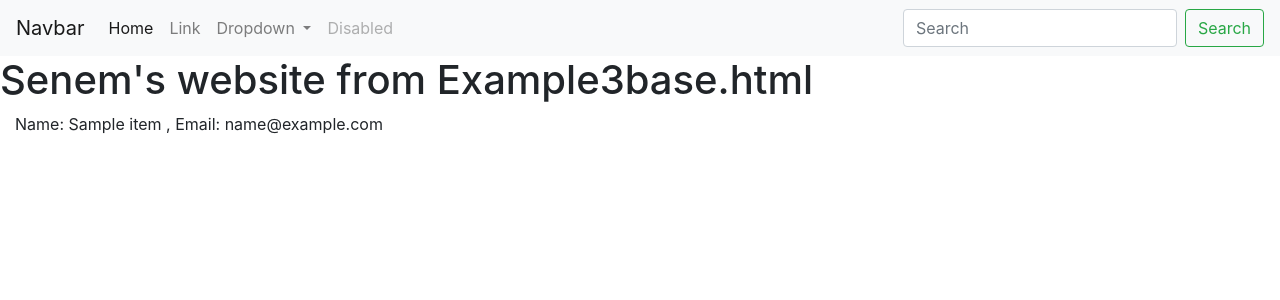
After one commit to senemaktas/Python-Programming, a Flask app: template FlaskExamples/templates/view.html in a window 1280 px wide. The commit adds this page. Shown: the top 300 px of the page. Run offline with Flask 2, Linux system fonts and the light colour scheme; the template is opened without the code that fills it: most values are stand-ins (such as "Sample title", 1, 10 or a date in 2020); some libraries are stand-ins or nearby versions.

Commit message:
Add files via upload

```diff
--- a/FlaskExamples/templates/Example3index.html
+++ b/FlaskExamples/templates/Example3index.html
@@ -3,5 +3,6 @@
 {% block title %}Home Page{% endblock %}
 
 {% block content %}
-<h1> test </h1>
+<h1> test from Example3index.html</h1>
+<image src="{{url_for('static',filename='images/flower.png')}}">
    {% endblock %}
--- a/FlaskExamples/templates/base.html
+++ b/FlaskExamples/templates/base.html
@@ -6,6 +6,7 @@
     <link rel="stylesheet" href="https://stackpath.bootstrapcdn.com/bootstrap/4.3.1/css/bootstrap.min.css"
     integrity="sha384-ggOyR0iXCbMQv3Xipma34MD+dH/1fQ784/j6cY/iJTQUOhcWr7x9JvoRxT2MZw1T"
     crossorigin="anonymous">
+    <link rel="stylesheet" type="text/css" href="{{ url_for('static' ,filename='styles/style.css') }}" >
     <title>{% block title %}{% endblock %}</title>
   </head>
 
@@ -48,8 +49,11 @@
       </nav>
 
    <h1>Senem's website from Example3base.html</h1>
-   {% block content %}
-   {% endblock %}
+
+   <div class="container-fluid">
+    {% block content %}
+    {% endblock %}
+   </div>
 
     <!-- jQuery first, then Popper.js, then Bootstrap JS -->
    <script src="https://code.jquery.com/jquery-3.3.1.slim.min.js" integrity="sha384-q8i/X+965DzO0rT7abK41JStQIAqVgRVzpbzo5smXKp4YfRvH+8abtTE1Pi6jizo" crossorigin="anonymous"></script>
--- a/FlaskExamples/templates/user.html
+++ b/FlaskExamples/templates/user.html
@@ -13,5 +13,11 @@
 	 {% endfor %}
   {% endif %}
 {% endwith %}
+
+<form action="#" method="POST">
+  <input type="email" name="email" placeholder="Enter email" value="{{email if email}}"/>
+  <input type="submit" value="submit"/>
+</form>
+
 <p>Welcome {{user}} this page is user page</p>
 {% endblock %}
--- /dev/null
+++ b/FlaskExamples/templates/view.html
@@ -0,0 +1,10 @@
+<!--see your database record-->
+{% extends "base.html" %}
+
+{% block title %} View All Users {% endblock %}
+
+{% block content %}
+            {% for item in values %}
+            <p> Name: {{item.name}} , Email: {{item.email}} </p>
+            {% endfor %}
+{% endblock %}
```
